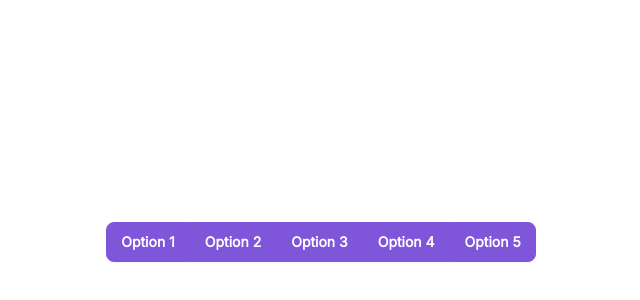
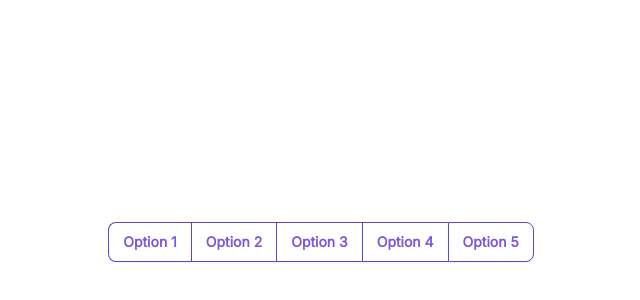
Before and after one commit to bat098/droplo, a Next.js app: page / in a window 1280 px wide. Shown: the part 158-458 px from the top of the page, without its empty margins (319-959 px from the left). Built offline with nearby package versions, Linux system fonts and the light colour scheme.

Commit message:
style: :art: remove extra borders between buttons in GroupButton

```diff
--- a/src/app/components/Button/Button.tsx
+++ b/src/app/components/Button/Button.tsx
@@ -29,6 +29,7 @@ const Button = (props: ButtonInterface) => {
       purple: `bg-purple border-purple`,
       darkGray: `bg-darkGray border-darkGray`,
     },
+
     outlined: {
       deepPurple: `text-deepPurple border-purple`,
       lightPurple: `text-lightPurple border-lightPurple`,
--- a/src/app/components/ButtonGroup/ButtonGroup.tsx
+++ b/src/app/components/ButtonGroup/ButtonGroup.tsx
@@ -7,13 +7,13 @@ const ButtonGroup = ({ children }: ButtonGroupInterface) => {
 
     switch (index) {
       case 0:
-        classname = "rounded-l-lg rounded-r-none"
+        classname = "rounded-l-lg rounded-r-none border-r-0"
         break
       case children.length - 1:
         classname = "rounded-r-lg rounded-l-none"
         break
       default:
-        classname = "rounded-none"
+        classname = "rounded-none border-r-0"
         break
     }
 
--- a/src/app/page.tsx
+++ b/src/app/page.tsx
@@ -7,11 +7,11 @@ export default function Home() {
   return (
     <div className="w-screen h-screen flex items-center justify-center">
       <ButtonGroup>
-        <Button>Option 1</Button>
-        <Button>Option 2</Button>
-        <Button>Option 3</Button>
-        <Button>Option 4</Button>
-        <Button>Option 5</Button>
+        <Button variant="outlined">Option 1</Button>
+        <Button variant="outlined">Option 2</Button>
+        <Button variant="outlined">Option 3</Button>
+        <Button variant="outlined">Option 4</Button>
+        <Button variant="outlined">Option 5</Button>
       </ButtonGroup>
     </div>
   )
```
